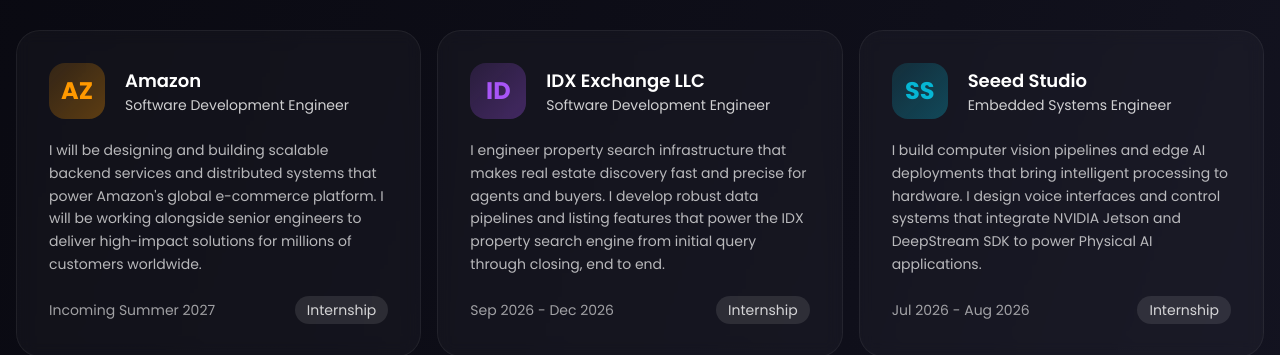
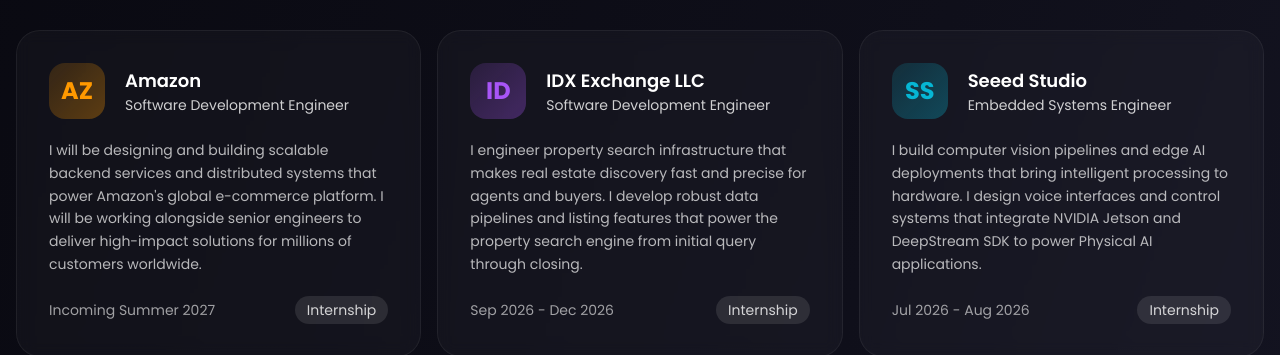
Before and after one commit to codexfang/portfolio, a React (Vite) app: page / in a window 1280 px wide. Shown: the part 980-1335 px from the top of the page. Built offline with nearby package versions, Linux system fonts and the light colour scheme; the HTML template or start-up script is replaced by a standard one.

Commit message:
Shorten IDX description

```diff
--- a/src/components/ExperienceCarousel.tsx
+++ b/src/components/ExperienceCarousel.tsx
@@ -9,7 +9,7 @@ const experiences = [
   },
   {
     logo: 'ID', company: 'IDX Exchange LLC', role: 'Software Development Engineer', date: 'Sep 2026 - Dec 2026', type: 'Internship', color: '#a855f7',
-    desc: 'I engineer property search infrastructure that makes real estate discovery fast and precise for agents and buyers. I develop robust data pipelines and listing features that power the IDX property search engine from initial query through closing, end to end.',
+    desc: 'I engineer property search infrastructure that makes real estate discovery fast and precise for agents and buyers. I develop robust data pipelines and listing features that power the property search engine from initial query through closing.',
   },
   {
     logo: 'SS', company: 'Seeed Studio', role: 'Embedded Systems Engineer', date: 'Jul 2026 - Aug 2026', type: 'Internship', color: '#06b6d4',
```
